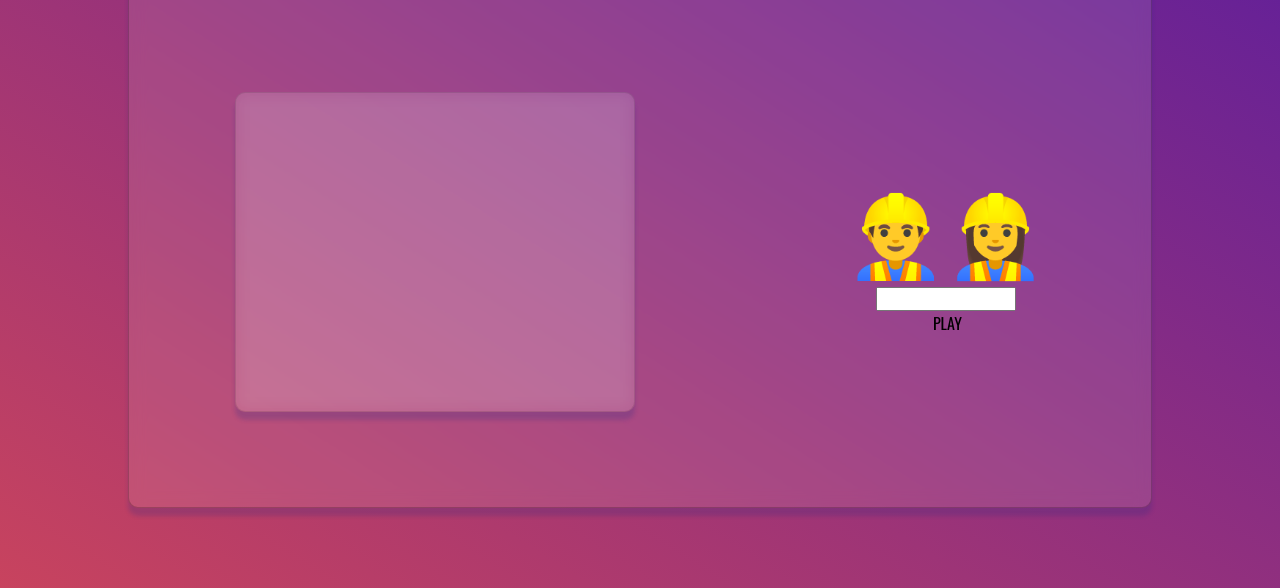
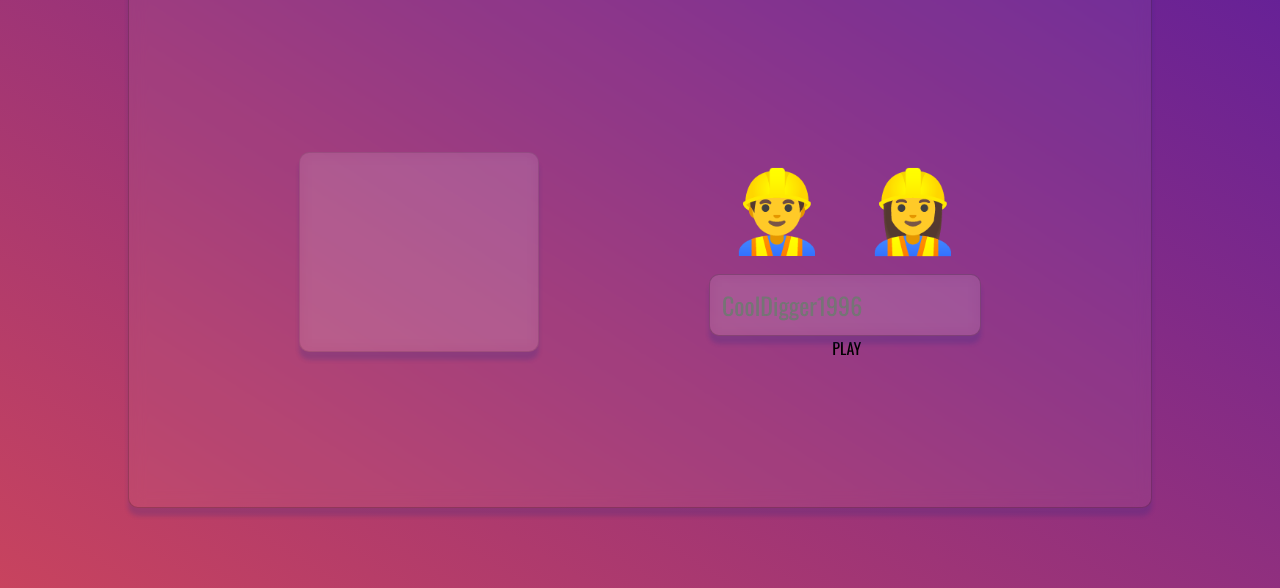
Before and after one commit to KND-Devsnest/hack-brick-A, a plain HTML site: page index.html in a window 1280 px wide. Shown: the part 212-800 px from the top of the page. Drawn offline with nearby package versions, Linux system fonts and the light colour scheme.

Commit message:
small change

```diff
--- a/index.html
+++ b/index.html
@@ -45,7 +45,7 @@
         </div>
         <div class="right-col">
           <div class="gender-emoji"><span class="emoji" id="manSelect">👷‍♂️</span><span class="emoji" id="womanSelect">👷‍♀️</span></div>
-          <input name="name" type="text" />
+          <input name="name" type="text" placeholder="CoolDigger1996"/>
           <div class="play-btn">
             <img />
             <span>PLAY</span>
--- a/styles.css
+++ b/styles.css
@@ -4,7 +4,6 @@
   margin: 0;
   padding: 0;
   box-sizing: border-box;
-  /* border: 1px solid black; */
   font-family: "Oswald", sans-serif;
 }
 
@@ -15,13 +14,14 @@ body {
 }
 
 main {
+    max-width: 1280px;
   position: absolute;
   top: 50%;
   left: 50%;
   transform: translate(-50%, -50%);
   width: 80vw;
   height: 80vh;
-  background: rgba(255, 255, 255, 0.1);
+  background: rgba(255, 255, 255, 0.05);
   box-shadow: 0 8px 4px 0 rgba(31, 38, 135, 0.2);
   backdrop-filter: blur(8px);
   -webkit-backdrop-filter: blur(8px);
@@ -64,22 +64,23 @@ main {
 
 .content {
     width: 100%;
-    min-height: 80%;
+    height: 80%;
     display: flex;
     flex-direction: row;
-    justify-content: space-around;
+    justify-content: space-evenly;
     align-items: center;
     /* border: 1px solid black; */
 }
 
-.left-col {
+/* .left-col {
+    width: 50%;
   position: relative;
-}
+} */
 
 .gif-container {
   margin: 0 auto;
-  width: 50vh;
-  height: 40vh;
+  width: 30vh;
+  height: 25vh;
   background: rgba(255, 255, 255, 0.1);
   box-shadow: 0 8px 4px 0 rgba(31, 38, 135, 0.2);
   backdrop-filter: blur(8px);
@@ -95,17 +96,46 @@ main {
   align-items: center;
 }
 
-.gender-emoji .emoji {
+.gender-emoji {
+    width: 100%;
+    display: flex;
+    justify-content: space-evenly;
     font-size: 5rem;
 }
 
+.emoji {
+    width: 50%;
+    text-align: center;
+}
+
 .emoji:hover {
+    text-decoration: underline;
+    text-decoration-color: rgba(255, 255, 255, 2);
+    text-underline-offset: 0.25em;
+    text-decoration-thickness: 0.03em;
     cursor: pointer;
-    background: rgba(255, 255, 255, 0.1);
-    box-shadow: 0 8px 4px 0 rgba(31, 38, 135, 0.2);
+    /* background: rgba(255, 255, 255, 0.1);
+    box-shadow: 0 4px 2px 0 rgba(31, 38, 135, 0.2);
     backdrop-filter: blur(8px);
     -webkit-backdrop-filter: blur(8px);
-    border-radius: 10px;
+    border-radius: 5px; */
+}
+
+input[type=text]{
+    margin-top: .5em;
+    font-size: 1.5em;
+    color: white;
+    padding: .5em;
+    background: rgba(255, 255, 255, 0.1 );
+  box-shadow: 0 8px 4px 0 rgba(31, 38, 135, 0.2);
+  backdrop-filter: blur(8px);
+  -webkit-backdrop-filter: blur(8px);
+  border-radius: 10px;
+  border: 1px solid rgba(0, 0, 0, 0.2);
+}
+
+input[type=text]:focus {
+    background: rgba(255, 255, 255, 0.00);
 }
 
 @media only screen
```
